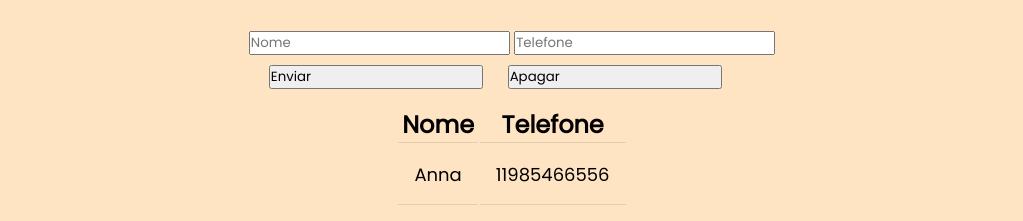
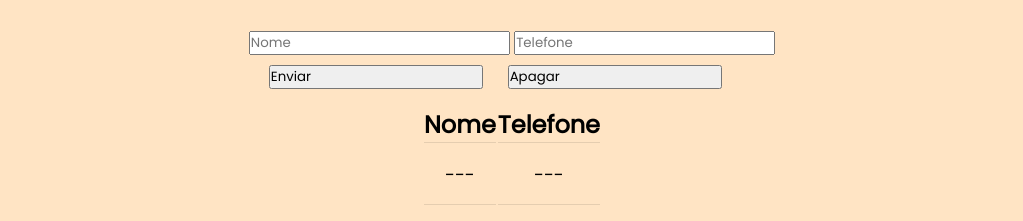
Before and after one commit to Miisy/projeto2, a plain HTML site: page index.html in a window 1280 px wide. Shown: the part 191-412 px from the top of the page, without its empty margins (128-1151 px from the left). Drawn offline with Linux system fonts and the light colour scheme.

Commit message:
a lil change at index

```diff
--- a/index.html
+++ b/index.html
@@ -36,8 +36,8 @@
                 </tr>
             </thead>
             <tbody id="tbody">
-                <td id="nome-enviado">Anna </td>
-                <td id="numero-enviado">11985466556</td>
+                <td id="nome-enviado">---</td>
+                <td id="numero-enviado">---</td>
             </tbody>
         </table>
     </div>
```
